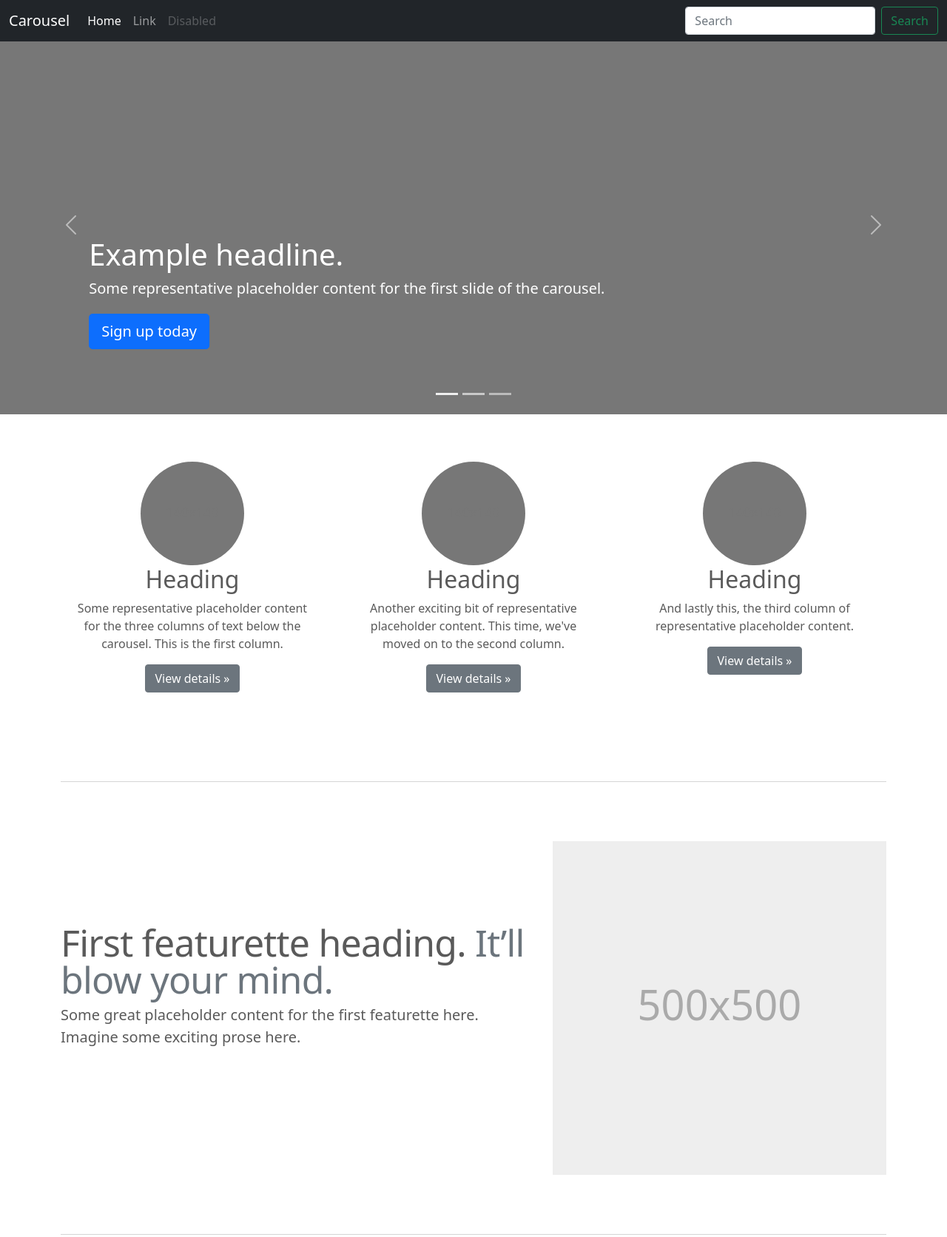
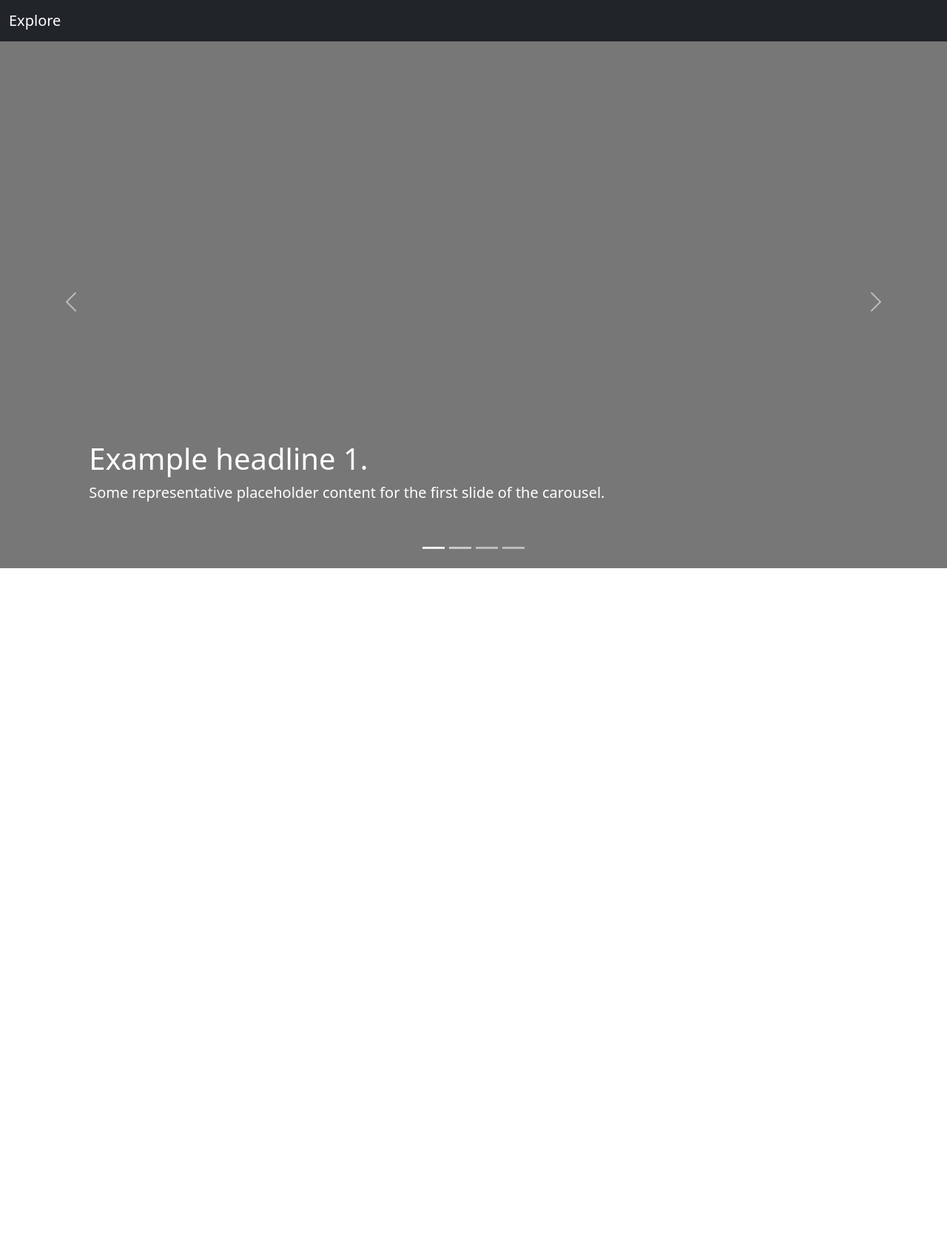
Before and after one commit to Ann-c-Tseng/MobileAssignment7, a plain HTML site: page index.html in a window 1280 px wide. Shown: the top 1672 px of the page at 74% size. After the commit the page ends 800 px from the top, so only its background shows below. Drawn offline with Linux system fonts and the light colour scheme.

Commit message:
updated carousel

```diff
--- a/carousel.css
+++ b/carousel.css
@@ -4,8 +4,7 @@
 
 body {
   padding-top: 3rem;
-  padding-bottom: 3rem;
-  color: #5a5a5a;
+  color: #7e1f1f;
 }
 
 
@@ -14,7 +13,7 @@ body {
 
 /* Carousel base class */
 .carousel {
-  margin-bottom: 4rem;
+  margin-bottom: 0rem;
 }
 /* Since positioning the image, we need to help out the caption */
 .carousel-caption {
@@ -24,7 +23,7 @@ body {
 
 /* Declare heights because of positioning of img element */
 .carousel-item {
-  height: 32rem;
+  height: 45rem;
 }
 .carousel-item > img {
   position: absolute;
--- a/index.html
+++ b/index.html
@@ -3,11 +3,7 @@
   <head>
     <meta charset="utf-8">
     <meta name="viewport" content="width=device-width, initial-scale=1">
-    <title>Carousel Template · Bootstrap v5.1</title>
-
-    <link rel="canonical" href="https://getbootstrap.com/docs/5.1/examples/carousel/">
-
-
+    <title>Assignment 7 | Ann Tseng</title>
 
     <!-- Bootstrap core CSS -->
 <link href="./assets/dist/css/bootstrap.min.css" rel="stylesheet">
@@ -37,27 +33,7 @@
 <header>
   <nav class="navbar navbar-expand-md navbar-dark fixed-top bg-dark">
     <div class="container-fluid">
-      <a class="navbar-brand" href="#">Carousel</a>
-      <button class="navbar-toggler" type="button" data-bs-toggle="collapse" data-bs-target="#navbarCollapse" aria-controls="navbarCollapse" aria-expanded="false" aria-label="Toggle navigation">
-        <span class="navbar-toggler-icon"></span>
-      </button>
-      <div class="collapse navbar-collapse" id="navbarCollapse">
-        <ul class="navbar-nav me-auto mb-2 mb-md-0">
-          <li class="nav-item">
-            <a class="nav-link active" aria-current="page" href="#">Home</a>
-          </li>
-          <li class="nav-item">
-            <a class="nav-link" href="#">Link</a>
-          </li>
-          <li class="nav-item">
-            <a class="nav-link disabled">Disabled</a>
-          </li>
-        </ul>
-        <form class="d-flex">
-          <input class="form-control me-2" type="search" placeholder="Search" aria-label="Search">
-          <button class="btn btn-outline-success" type="submit">Search</button>
-        </form>
-      </div>
+      <a class="navbar-brand"> Explore </a>
     </div>
   </nav>
 </header>
@@ -69,42 +45,55 @@
       <button type="button" data-bs-target="#myCarousel" data-bs-slide-to="0" class="active" aria-current="true" aria-label="Slide 1"></button>
       <button type="button" data-bs-target="#myCarousel" data-bs-slide-to="1" aria-label="Slide 2"></button>
       <button type="button" data-bs-target="#myCarousel" data-bs-slide-to="2" aria-label="Slide 3"></button>
+      <button type="button" data-bs-target="#myCarousel" data-bs-slide-to="3" aria-label="Slide 4"></button>
     </div>
     <div class="carousel-inner">
       <div class="carousel-item active">
         <svg class="bd-placeholder-img" width="100%" height="100%" xmlns="http://www.w3.org/2000/svg" aria-hidden="true" preserveAspectRatio="xMidYMid slice" focusable="false"><rect width="100%" height="100%" fill="#777"/></svg>
 
+        <!-- Item 1, beginning -->
         <div class="container">
           <div class="carousel-caption text-start">
-            <h1>Example headline.</h1>
+            <h1>Example headline 1.</h1>
             <p>Some representative placeholder content for the first slide of the carousel.</p>
-            <p><a class="btn btn-lg btn-primary" href="#">Sign up today</a></p>
           </div>
         </div>
       </div>
       <div class="carousel-item">
         <svg class="bd-placeholder-img" width="100%" height="100%" xmlns="http://www.w3.org/2000/svg" aria-hidden="true" preserveAspectRatio="xMidYMid slice" focusable="false"><rect width="100%" height="100%" fill="#777"/></svg>
 
+        <!-- Item 2 -->
         <div class="container">
           <div class="carousel-caption">
-            <h1>Another example headline.</h1>
+            <h1>Another example headline 2.</h1>
             <p>Some representative placeholder content for the second slide of the carousel.</p>
-            <p><a class="btn btn-lg btn-primary" href="#">Learn more</a></p>
           </div>
         </div>
       </div>
       <div class="carousel-item">
         <svg class="bd-placeholder-img" width="100%" height="100%" xmlns="http://www.w3.org/2000/svg" aria-hidden="true" preserveAspectRatio="xMidYMid slice" focusable="false"><rect width="100%" height="100%" fill="#777"/></svg>
 
+        <!-- Item 3 -->
+        <div class="container">
+          <div class="carousel-caption">
+            <h1>Another example headline 3.</h1>
+            <p>Some representative placeholder content for the second slide of the carousel.</p>
+          </div>
+        </div>
+      </div>
+      <div class="carousel-item">
+        <svg class="bd-placeholder-img" width="100%" height="100%" xmlns="http://www.w3.org/2000/svg" aria-hidden="true" preserveAspectRatio="xMidYMid slice" focusable="false"><rect width="100%" height="100%" fill="#777"/></svg>
+
+        <!-- Item 4, ending -->
         <div class="container">
           <div class="carousel-caption text-end">
             <h1>One more for good measure.</h1>
             <p>Some representative placeholder content for the third slide of this carousel.</p>
-            <p><a class="btn btn-lg btn-primary" href="#">Browse gallery</a></p>
           </div>
         </div>
       </div>
     </div>
+
     <button class="carousel-control-prev" type="button" data-bs-target="#myCarousel" data-bs-slide="prev">
       <span class="carousel-control-prev-icon" aria-hidden="true"></span>
       <span class="visually-hidden">Previous</span>
@@ -114,98 +103,8 @@
       <span class="visually-hidden">Next</span>
     </button>
   </div>
-
-
-  <!-- Marketing messaging and featurettes
-  ================================================== -->
-  <!-- Wrap the rest of the page in another container to center all the content. -->
-
-  <div class="container marketing">
-
-    <!-- Three columns of text below the carousel -->
-    <div class="row">
-      <div class="col-lg-4">
-        <svg class="bd-placeholder-img rounded-circle" width="140" height="140" xmlns="http://www.w3.org/2000/svg" role="img" aria-label="Placeholder: 140x140" preserveAspectRatio="xMidYMid slice" focusable="false"><title>Placeholder</title><rect width="100%" height="100%" fill="#777"/><text x="50%" y="50%" fill="#777" dy=".3em">140x140</text></svg>
-
-        <h2>Heading</h2>
-        <p>Some representative placeholder content for the three columns of text below the carousel. This is the first column.</p>
-        <p><a class="btn btn-secondary" href="#">View details &raquo;</a></p>
-      </div><!-- /.col-lg-4 -->
-      <div class="col-lg-4">
-        <svg class="bd-placeholder-img rounded-circle" width="140" height="140" xmlns="http://www.w3.org/2000/svg" role="img" aria-label="Placeholder: 140x140" preserveAspectRatio="xMidYMid slice" focusable="false"><title>Placeholder</title><rect width="100%" height="100%" fill="#777"/><text x="50%" y="50%" fill="#777" dy=".3em">140x140</text></svg>
-
-        <h2>Heading</h2>
-        <p>Another exciting bit of representative placeholder content. This time, we've moved on to the second column.</p>
-        <p><a class="btn btn-secondary" href="#">View details &raquo;</a></p>
-      </div><!-- /.col-lg-4 -->
-      <div class="col-lg-4">
-        <svg class="bd-placeholder-img rounded-circle" width="140" height="140" xmlns="http://www.w3.org/2000/svg" role="img" aria-label="Placeholder: 140x140" preserveAspectRatio="xMidYMid slice" focusable="false"><title>Placeholder</title><rect width="100%" height="100%" fill="#777"/><text x="50%" y="50%" fill="#777" dy=".3em">140x140</text></svg>
-
-        <h2>Heading</h2>
-        <p>And lastly this, the third column of representative placeholder content.</p>
-        <p><a class="btn btn-secondary" href="#">View details &raquo;</a></p>
-      </div><!-- /.col-lg-4 -->
-    </div><!-- /.row -->
-
-
-    <!-- START THE FEATURETTES -->
-
-    <hr class="featurette-divider">
-
-    <div class="row featurette">
-      <div class="col-md-7">
-        <h2 class="featurette-heading">First featurette heading. <span class="text-muted">It’ll blow your mind.</span></h2>
-        <p class="lead">Some great placeholder content for the first featurette here. Imagine some exciting prose here.</p>
-      </div>
-      <div class="col-md-5">
-        <svg class="bd-placeholder-img bd-placeholder-img-lg featurette-image img-fluid mx-auto" width="500" height="500" xmlns="http://www.w3.org/2000/svg" role="img" aria-label="Placeholder: 500x500" preserveAspectRatio="xMidYMid slice" focusable="false"><title>Placeholder</title><rect width="100%" height="100%" fill="#eee"/><text x="50%" y="50%" fill="#aaa" dy=".3em">500x500</text></svg>
-
-      </div>
-    </div>
-
-    <hr class="featurette-divider">
-
-    <div class="row featurette">
-      <div class="col-md-7 order-md-2">
-        <h2 class="featurette-heading">Oh yeah, it’s that good. <span class="text-muted">See for yourself.</span></h2>
-        <p class="lead">Another featurette? Of course. More placeholder content here to give you an idea of how this layout would work with some actual real-world content in place.</p>
-      </div>
-      <div class="col-md-5 order-md-1">
-        <svg class="bd-placeholder-img bd-placeholder-img-lg featurette-image img-fluid mx-auto" width="500" height="500" xmlns="http://www.w3.org/2000/svg" role="img" aria-label="Placeholder: 500x500" preserveAspectRatio="xMidYMid slice" focusable="false"><title>Placeholder</title><rect width="100%" height="100%" fill="#eee"/><text x="50%" y="50%" fill="#aaa" dy=".3em">500x500</text></svg>
-
-      </div>
-    </div>
-
-    <hr class="featurette-divider">
-
-    <div class="row featurette">
-      <div class="col-md-7">
-        <h2 class="featurette-heading">And lastly, this one. <span class="text-muted">Checkmate.</span></h2>
-        <p class="lead">And yes, this is the last block of representative placeholder content. Again, not really intended to be actually read, simply here to give you a better view of what this would look like with some actual content. Your content.</p>
-      </div>
-      <div class="col-md-5">
-        <svg class="bd-placeholder-img bd-placeholder-img-lg featurette-image img-fluid mx-auto" width="500" height="500" xmlns="http://www.w3.org/2000/svg" role="img" aria-label="Placeholder: 500x500" preserveAspectRatio="xMidYMid slice" focusable="false"><title>Placeholder</title><rect width="100%" height="100%" fill="#eee"/><text x="50%" y="50%" fill="#aaa" dy=".3em">500x500</text></svg>
-
-      </div>
-    </div>
-
-    <hr class="featurette-divider">
-
-    <!-- /END THE FEATURETTES -->
-
-  </div><!-- /.container -->
-
-
-  <!-- FOOTER -->
-  <footer class="container">
-    <p class="float-end"><a href="#">Back to top</a></p>
-    <p>&copy; 2017–2021 Company, Inc. &middot; <a href="#">Privacy</a> &middot; <a href="#">Terms</a></p>
-  </footer>
 </main>
 
-
     <script src="./assets/dist/js/bootstrap.bundle.min.js"></script>
-
-
   </body>
 </html>
```
